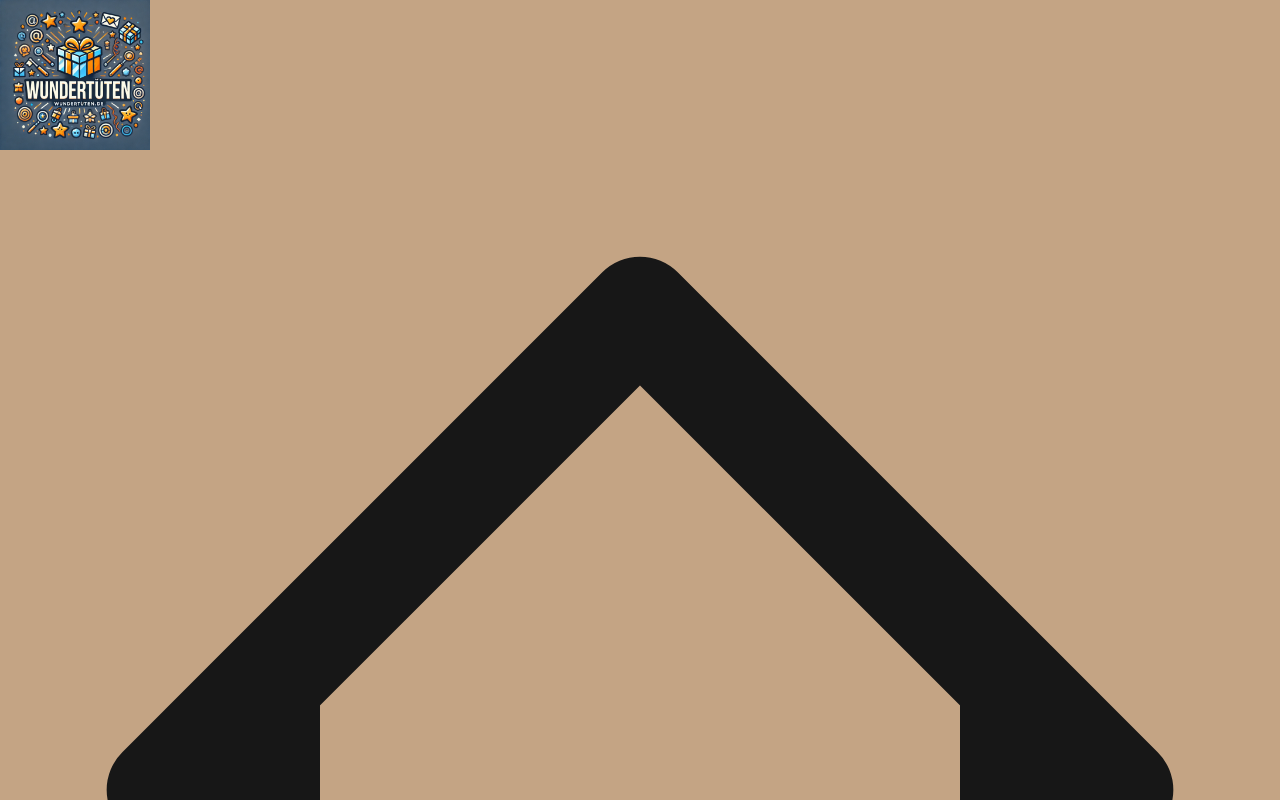
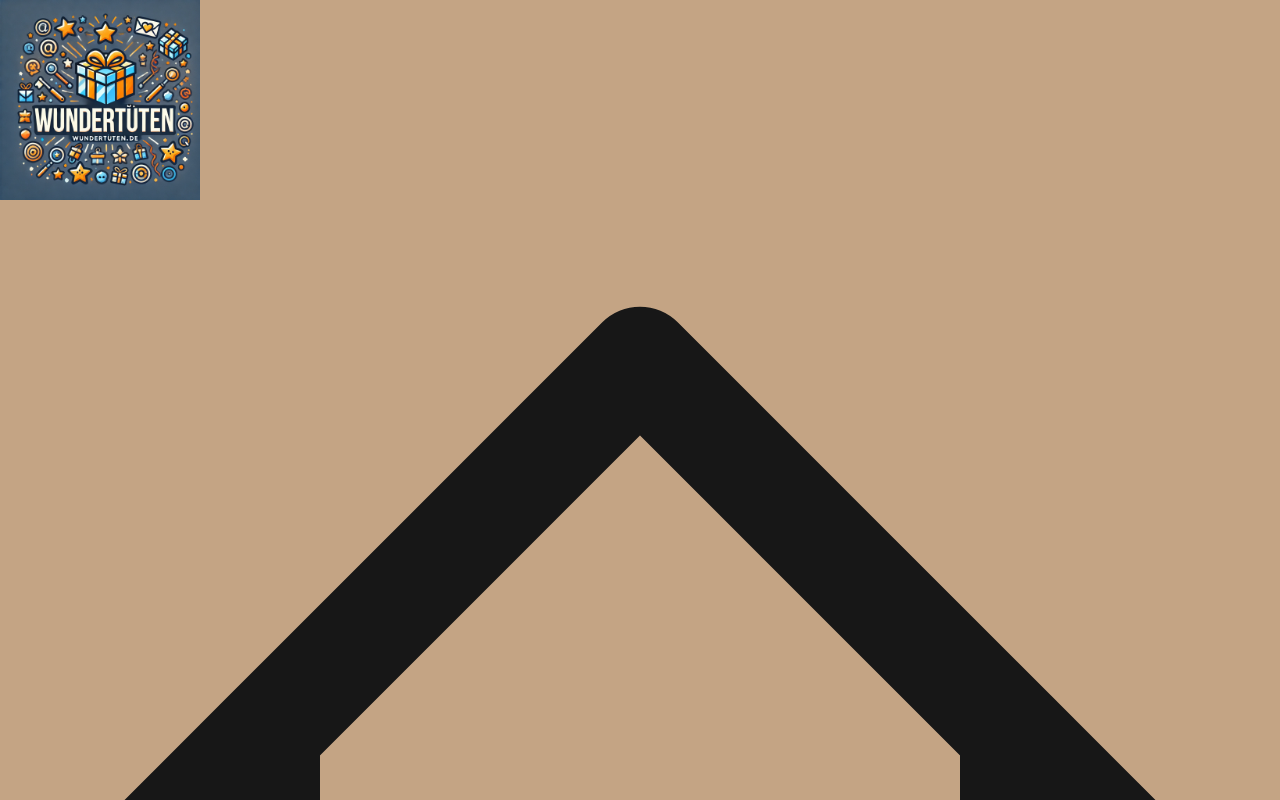
Before and after one commit to Maroc-Flavor/mysteryBox, a Next.js app: page /agb in a window 1280 px wide. Shown: the top 800 px of the page. Built offline with nearby package versions, Linux system fonts and the light colour scheme.

Commit message:
Configure GitHub Pages deployment

```diff
--- a/src/components/layout.tsx
+++ b/src/components/layout.tsx
@@ -8,25 +8,16 @@ import Navigation from './Navigation';
 export default function Layout({ children }: { children: React.ReactNode }) {
 	return (
 		<div className="min-h-screen flex flex-col bg-gray-50">
-			<header className="bg-white shadow-md sticky top-0 z-50 transition-shadow duration-300">
-				<div className="container mx-auto px-4 py-3 sm:py-4 md:py-5 flex items-center justify-between">
-					<Link href="/" className="shrink-0">
-						<Image
-							src="/mysteryBox/logo.jpg"
-							alt="Wundertüten.de"
-							width={150}
-							height={50}
-							className="w-auto max-w-full md:max-w-[150px] object-contain transition-transform duration-300 hover:scale-105"
-							priority
-						/>
+			<header className="bg-white shadow-md">
+				<div className="container mx-auto px-4 py-6 flex justify-between items-center">
+					<Link href="/">
+						<Image className="border-2 border-white text-white px-8 py-4 rounded-full text-lg font-medium hover:bg-white/10 transition-all duration-300"
+						 					src="/mysteryBox/logo.jpg" alt="Wundertüten.de" width={200} height={80} />
 					</Link>
-					<nav className="flex items-center space-x-4">
-						<Navigation />
-					</nav>
+					<Navigation />
 				</div>
-
 			</header>
-			<main className="flex-grow">{children}</main>
+			<main>{children}</main>
 			<Footer />
 		</div>
 	);
```
